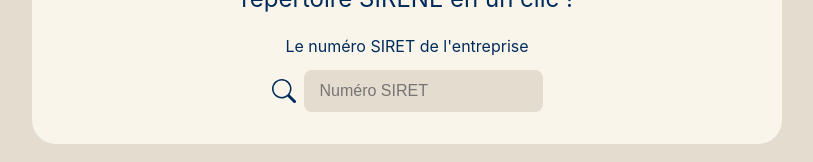
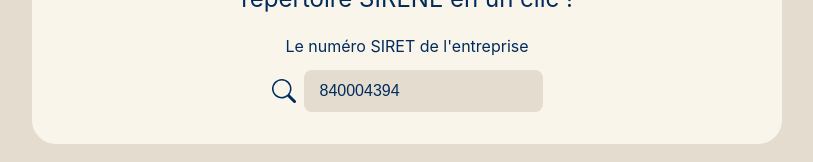
Before and after one commit to valentin-grenier/api-sirene, a React (Vite) app: page / in a window 1280 px wide. Shown: the part 190-352 px from the top of the page, without its empty margins (233-1046 px from the left). Built offline with nearby package versions, Linux system fonts and the light colour scheme.

Commit message:
Default inputValue

```diff
--- a/src/components/SearchBar/SearchBar.tsx
+++ b/src/components/SearchBar/SearchBar.tsx
@@ -2,14 +2,15 @@
 import './SearchBar.scss';
 import { BsSearch } from 'react-icons/bs';
 import axios from 'axios';
+import { useState } from 'react';
 
 const SearchBar = () => {
   // State input value
-  //const [inputValue, setInputValue] = useState('');
+  const [inputValue, setInputValue] = useState('840004394');
 
   // API
   const apiKey = 'Au7jZeGsdNBQ6oPYJI0ocx6uDzFghlwY';
-  const apiUrl = 'https://data.siren-api.fr/v3/unites_legales/840004394';
+  const apiUrl = `https://data.siren-api.fr/v3/unites_legales/${inputValue}`;
 
   const getData = async () => {
     try {
@@ -25,11 +26,11 @@
   };
 
   // Handle input change
-  // const handleChange = (event: {
-  //   target: { value: SetStateAction<string> };
-  // }) => {
-  //   setInputValue(event.target.value);
-  // };
+  const handleChange = (event: {
+    target: { value: SetStateAction<string> };
+  }) => {
+    setInputValue(event.target.value);
+  };
 
   const handleSubmit = async (event: { preventDefault: () => void }) => {
     event.preventDefault();
@@ -52,7 +53,8 @@
             type="search"
             name="search-siret"
             placeholder="Numéro SIRET"
-            // onChange={handleChange}
+            value={inputValue}
+            onChange={handleChange}
           />
         </div>
       </form>
```
